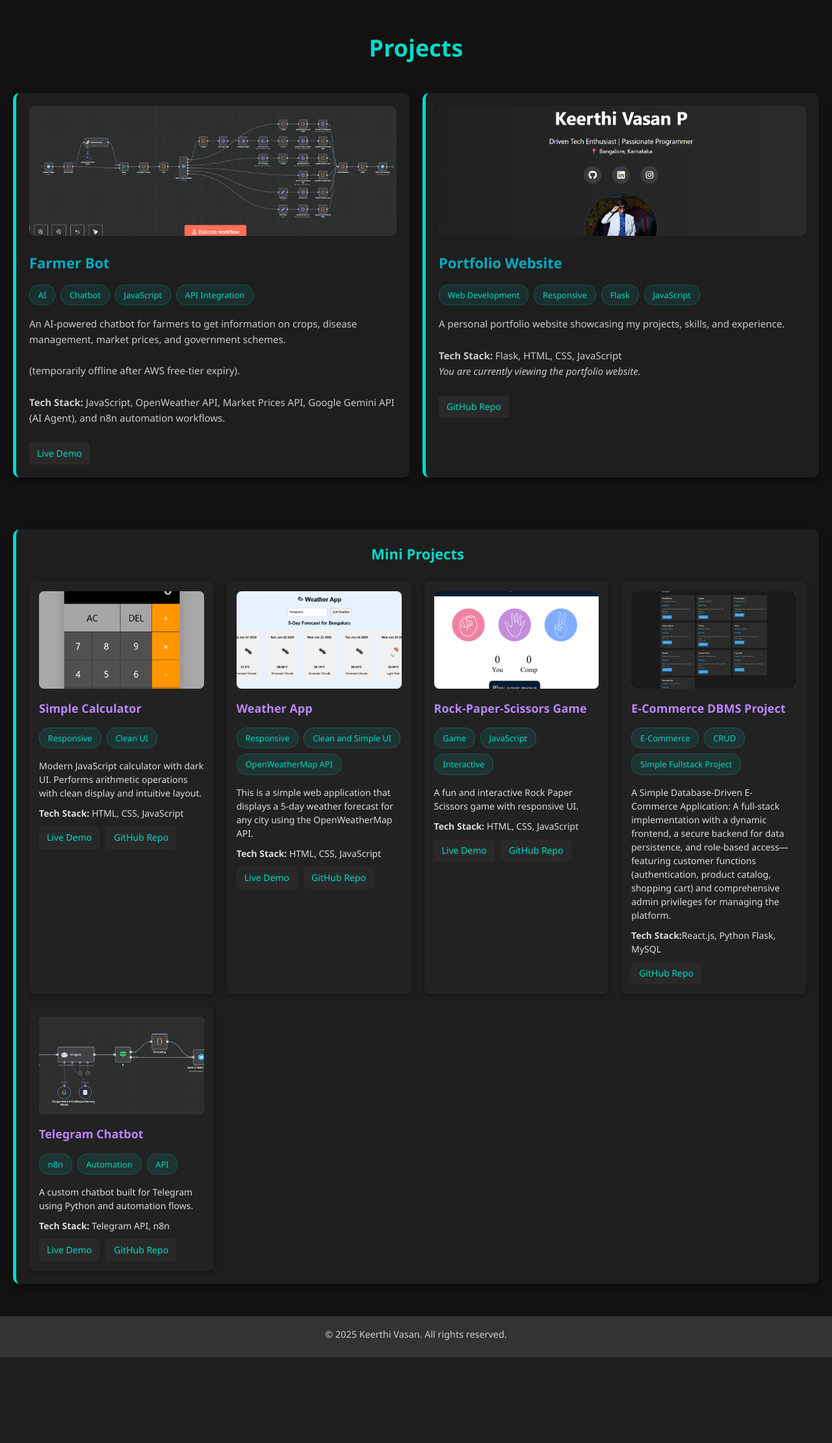
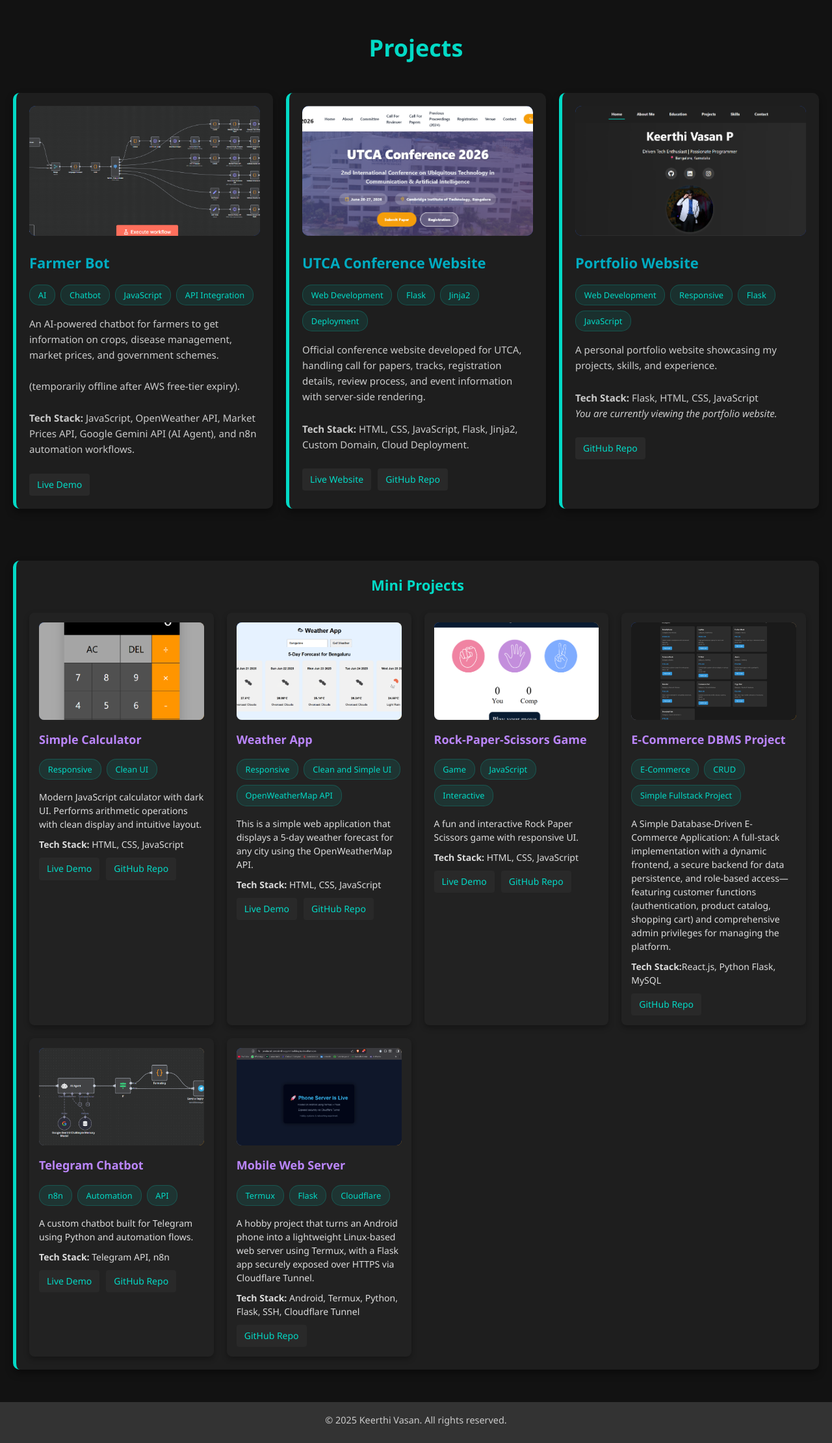
Before and after one commit to keerthivasan91/Personal-Website, a Flask app: page /projects in a window 1280 px wide. Shown: the part 75-2296 px from the top of the page at 65% size. Before the commit the page ends 2164 px from the top, so only its background shows below. Run offline with Flask 3, Linux system fonts and the light colour scheme.

Commit message:
feat: enhance projects section with detailed project descriptions and images

```diff
--- a/templates/projects.html
+++ b/templates/projects.html
@@ -1,5 +1,4 @@
-{% extends 'base.html' %}
-{% block projects %}
+{% extends 'base.html' %} {% block projects %}
 <!-- Projects Section -->
 <section class="projects-section" id="projects">
   <div class="container">
@@ -14,7 +13,10 @@
         <div class="project-image farmer-icon">
           <!-- You can replace this with an actual image -->
           <!-- <img src="farmer-bot.jpg" alt="Farmer Bot Project"> -->
-                     <img src="{{ url_for('static', filename='Images/farmer-bot.png') }}" alt="Farmer Bot Project">
+          <img
+            src="{{ url_for('static', filename='Images/farmer-bot.png') }}"
+            alt="Farmer Bot Project"
+          />
         </div>
         <h3>Farmer Bot</h3>
         <div class="project-tags">
@@ -24,20 +26,63 @@
           <span class="project-tag">API Integration</span>
         </div>
         <p>
-                    An AI-powered chatbot for farmers to get information on crops, disease management, market prices,
-                    and government schemes.<br><br>
+          An AI-powered chatbot for farmers to get information on crops, disease
+          management, market prices, and government schemes.<br /><br />
           (temporarily offline after AWS free-tier expiry).
-                </p><br>
-                <p><strong>Tech Stack:</strong> JavaScript, OpenWeather API, Market Prices API, Google Gemini API (AI Agent),
-                and n8n automation workflows.</p><br>
+        </p>
+        <br />
+        <p>
+          <strong>Tech Stack:</strong> JavaScript, OpenWeather API, Market
+          Prices API, Google Gemini API (AI Agent), and n8n automation
+          workflows.
+        </p>
+        <br />
         <div class="project-links">
           <a href="http://t.me/Projectkissanbot" target="_blank">Live Demo</a>
         </div>
       </div>
 
       <div class="project-entry">
+        <div class="project-image utca-icon">
+          <img
+            src="{{ url_for('static', filename='Images/utca-logo.png') }}"
+            alt="UTCA Conference Website"
+          />
+        </div>
+
+        <h3>UTCA Conference Website</h3>
+
+        <div class="project-tags">
+          <span class="project-tag">Web Development</span>
+          <span class="project-tag">Flask</span>
+          <span class="project-tag">Jinja2</span>
+          <span class="project-tag">Deployment</span>
+        </div>
+
+        <p>
+          Official conference website developed for UTCA, handling call for
+          papers, tracks, registration details, review process, and event
+          information with server-side rendering.
+        </p>
+        <br>
+        <p>
+          <strong>Tech Stack:</strong> HTML, CSS, JavaScript, Flask, Jinja2,
+          Custom Domain, Cloud Deployment.
+        </p>
+        <br>
+        <div class="project-links">
+          <a href="https://www.utca.in" target="_blank">Live Website</a>
+          <a href="https://github.com/keerthivasan91/AIP-conference" target="_blank">GitHub Repo</a>
+        </div>
+
+      </div>
+
+      <div class="project-entry">
         <div class="project-image portfolio-icon">
-                     <img src="{{ url_for('static', filename='Images/portfolio.png') }}" alt="Portfolio Website" >
+          <img
+            src="{{ url_for('static', filename='Images/portfolio.png') }}"
+            alt="Portfolio Website"
+          />
         </div>
         <h3>Portfolio Website</h3>
         <div class="project-tags">
@@ -47,13 +92,17 @@
           <span class="project-tag">JavaScript</span>
         </div>
         <p>
-                    A personal portfolio website showcasing my projects, skills, and experience.
-                </p><br>
+          A personal portfolio website showcasing my projects, skills, and
+          experience.
+        </p>
+        <br />
         <p><strong>Tech Stack:</strong> Flask, HTML, CSS, JavaScript</p>
-                <p><em>You are currently viewing the portfolio website.</em></p><br>
+        <p><em>You are currently viewing the portfolio website.</em></p>
+        <br />
         <div class="project-links">
-                    <a href="#" target="_blank">GitHub Repo</a>
+          <a href="https://github.com/keerthivasan91/Personal-Website" target="_blank">GitHub Repo</a>
         </div>
+
       </div>
     </div>
 
@@ -63,7 +112,10 @@
       <div class="mini-projects-grid">
         <div class="mini-project">
           <div class="mini-project-image calculator-icon">
-                        <img src="{{ url_for('static', filename='Images/calculator.png') }}" alt="Simple Calculator">
+            <img
+              src="{{ url_for('static', filename='Images/calculator.png') }}"
+              alt="Simple Calculator"
+            />
           </div>
           <h4>Simple Calculator</h4>
           <div class="project-tags">
@@ -71,19 +123,30 @@
             <span class="project-tag">Clean UI</span>
           </div>
           <p>
-                        Modern JavaScript calculator with dark UI. Performs arithmetic operations with clean display
-                        and intuitive layout.
+            Modern JavaScript calculator with dark UI. Performs arithmetic
+            operations with clean display and intuitive layout.
           </p>
           <p><strong>Tech Stack:</strong> HTML, CSS, JavaScript</p>
           <div class="project-links">
-                        <a href="https://simple-calculator-rose-theta.vercel.app/" target="_blank">Live Demo</a>
-                        <a href="https://github.com/keerthivasan91/Simple-Calculator" target="_blank">GitHub Repo</a>
+            <a
+              href="https://simple-calculator-rose-theta.vercel.app/"
+              target="_blank"
+              >Live Demo</a
+            >
+            <a
+              href="https://github.com/keerthivasan91/Simple-Calculator"
+              target="_blank"
+              >GitHub Repo</a
+            >
           </div>
         </div>
 
         <div class="mini-project">
           <div class="mini-project-image calculator-icon">
-                        <img src="{{ url_for('static', filename='Images/weather.png') }}" alt="Weather App">
+            <img
+              src="{{ url_for('static', filename='Images/weather.png') }}"
+              alt="Weather App"
+            />
           </div>
           <h4>Weather App</h4>
           <div class="project-tags">
@@ -92,18 +155,30 @@
             <span class="project-tag"> OpenWeatherMap API</span>
           </div>
           <p>
-                        This is a simple web application that displays a 5-day weather forecast for any city using the OpenWeatherMap API.
+            This is a simple web application that displays a 5-day weather
+            forecast for any city using the OpenWeatherMap API.
           </p>
           <p><strong>Tech Stack:</strong> HTML, CSS, JavaScript</p>
           <div class="project-links">
-                        <a href="https://weather-app-chi-amber-82.vercel.app/" target="_blank">Live Demo</a>
-                        <a href="https://github.com/keerthivasan91/WeatherApp" target="_blank">GitHub Repo</a>
+            <a
+              href="https://weather-app-chi-amber-82.vercel.app/"
+              target="_blank"
+              >Live Demo</a
+            >
+            <a
+              href="https://github.com/keerthivasan91/WeatherApp"
+              target="_blank"
+              >GitHub Repo</a
+            >
           </div>
         </div>
 
         <div class="mini-project">
           <div class="mini-project-image game-icon">
-                        <img src="{{ url_for('static', filename='Images/rock-paper-scissors.png') }}" alt="Rock Paper Scissors Game">
+            <img
+              src="{{ url_for('static', filename='Images/rock-paper-scissors.png') }}"
+              alt="Rock Paper Scissors Game"
+            />
           </div>
           <h4>Rock-Paper-Scissors Game</h4>
           <div class="project-tags">
@@ -116,14 +191,25 @@
           </p>
           <p><strong>Tech Stack:</strong> HTML, CSS, JavaScript</p>
           <div class="project-links">
-                        <a href="https://rock-paper-scissors-three-ruddy.vercel.app/" target="_blank">Live Demo</a>
-                        <a href="https://github.com/keerthivasan91/rock-paper-scissors" target="_blank">GitHub Repo</a>
+            <a
+              href="https://rock-paper-scissors-three-ruddy.vercel.app/"
+              target="_blank"
+              >Live Demo</a
+            >
+            <a
+              href="https://github.com/keerthivasan91/rock-paper-scissors"
+              target="_blank"
+              >GitHub Repo</a
+            >
           </div>
         </div>
 
         <div class="mini-project">
           <div class="mini-project-image ecommerce-icon">
-                        <img src="{{ url_for('static', filename='Images/ecommerce.png') }}" alt="E-Commerce DBMS Mini Project">
+            <img
+              src="{{ url_for('static', filename='Images/ecommerce.png') }}"
+              alt="E-Commerce DBMS Mini Project"
+            />
           </div>
           <h4>E-Commerce DBMS Project</h4>
           <div class="project-tags">
@@ -132,18 +218,29 @@
             <span class="project-tag">Simple Fullstack Project</span>
           </div>
           <p>
-                       A Simple Database-Driven E-Commerce Application: A full-stack implementation with a dynamic frontend, a secure backend for data persistence, and role-based access—featuring customer functions (authentication, product catalog, shopping cart) and comprehensive admin privileges for managing the platform.
+            A Simple Database-Driven E-Commerce Application: A full-stack
+            implementation with a dynamic frontend, a secure backend for data
+            persistence, and role-based access—featuring customer functions
+            (authentication, product catalog, shopping cart) and comprehensive
+            admin privileges for managing the platform.
           </p>
           <p><strong>Tech Stack:</strong>React.js, Python Flask, MySQL</p>
           <div class="project-links">
             <!--<a href="http://t.me/n8n_2chatbot" target="_blank">Live Demo</a>-->
-                        <a href="https://github.com/keerthivasan91/ecommerce-project" target="_blank">GitHub Repo</a>
+            <a
+              href="https://github.com/keerthivasan91/ecommerce-project"
+              target="_blank"
+              >GitHub Repo</a
+            >
           </div>
         </div>
 
         <div class="mini-project">
           <div class="mini-project-image chatbot-icon">
-                        <img src="{{ url_for('static', filename='Images/telegram-bot.png') }}" alt="Telegram Chatbot">
+            <img
+              src="{{ url_for('static', filename='Images/telegram-bot.png') }}"
+              alt="Telegram Chatbot"
+            />
           </div>
           <h4>Telegram Chatbot</h4>
           <div class="project-tags">
@@ -152,12 +249,53 @@
             <span class="project-tag">API</span>
           </div>
           <p>
-                        A custom chatbot built for Telegram using Python and automation flows.
+            A custom chatbot built for Telegram using Python and automation
+            flows.
           </p>
           <p><strong>Tech Stack:</strong> Telegram API, n8n</p>
           <div class="project-links">
             <a href="http://t.me/n8n_2chatbot" target="_blank">Live Demo</a>
-                        <a href="https://github.com/keerthivasan91/WhatsApp-ChatBot-N8N-" target="_blank">GitHub Repo</a>
+            <a
+              href="https://github.com/keerthivasan91/WhatsApp-ChatBot-N8N-"
+              target="_blank"
+              >GitHub Repo</a
+            >
+          </div>
+        </div>
+
+        <div class="mini-project">
+          <div class="mini-project-image server-icon">
+            <img
+              src="{{ url_for('static', filename='Images/live-site.png') }}"
+              alt="Mobile Web Server"
+            />
+          </div>
+
+          <h4>Mobile Web Server</h4>
+
+          <div class="project-tags">
+            <span class="project-tag">Termux</span>
+            <span class="project-tag">Flask</span>
+            <span class="project-tag">Cloudflare</span>
+          </div>
+
+          <p>
+            A hobby project that turns an Android phone into a lightweight
+            Linux-based web server using Termux, with a Flask app securely
+            exposed over HTTPS via Cloudflare Tunnel.
+          </p>
+
+          <p>
+            <strong>Tech Stack:</strong> Android, Termux, Python, Flask, SSH,
+            Cloudflare Tunnel
+          </p>
+
+          <div class="project-links">
+            <a
+              href="https://github.com/keerthivasan91/phone-server"
+              target="_blank"
+              >GitHub Repo</a
+            >
           </div>
         </div>
       </div>
```
Lines whose indentation alone changed are shown as unchanged.
